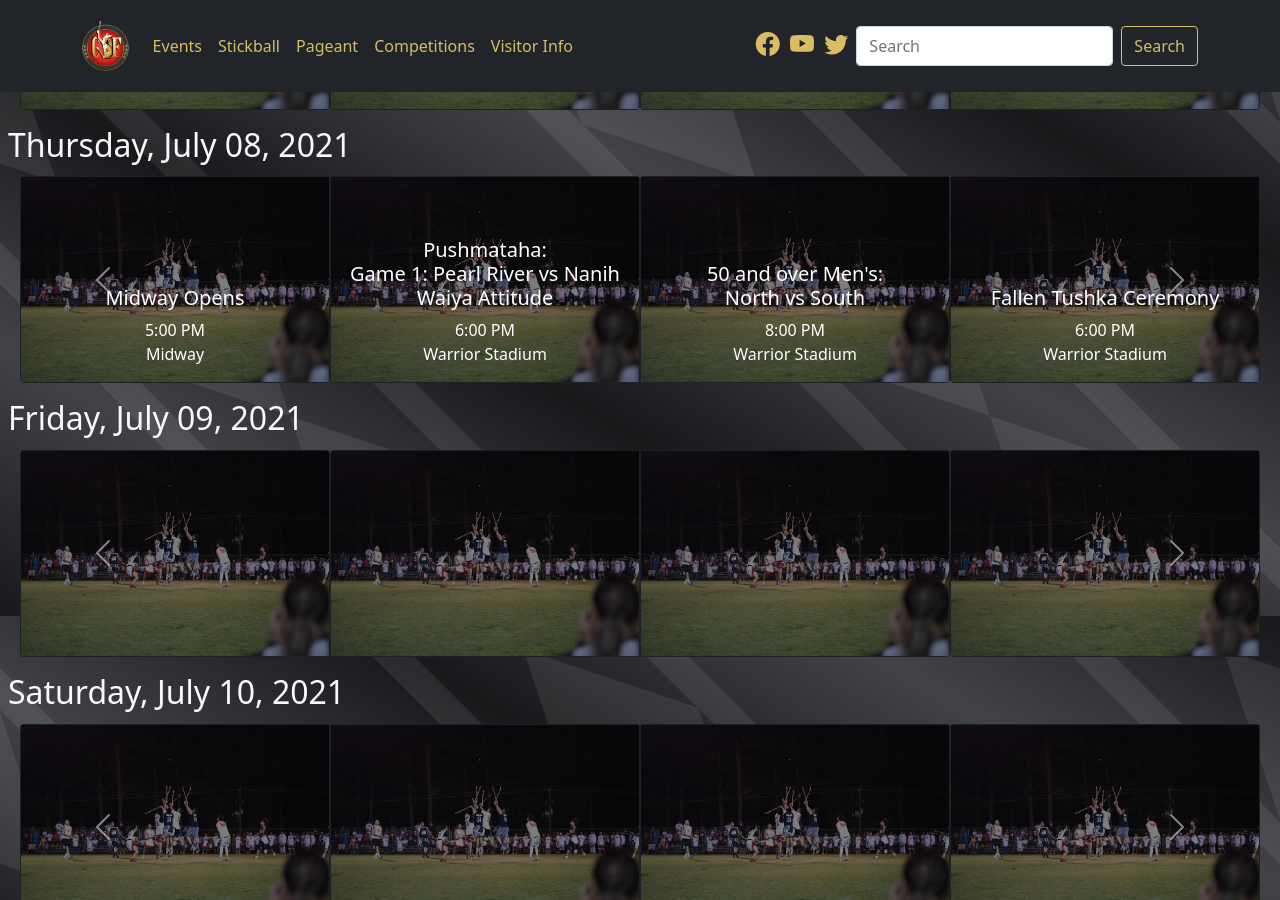
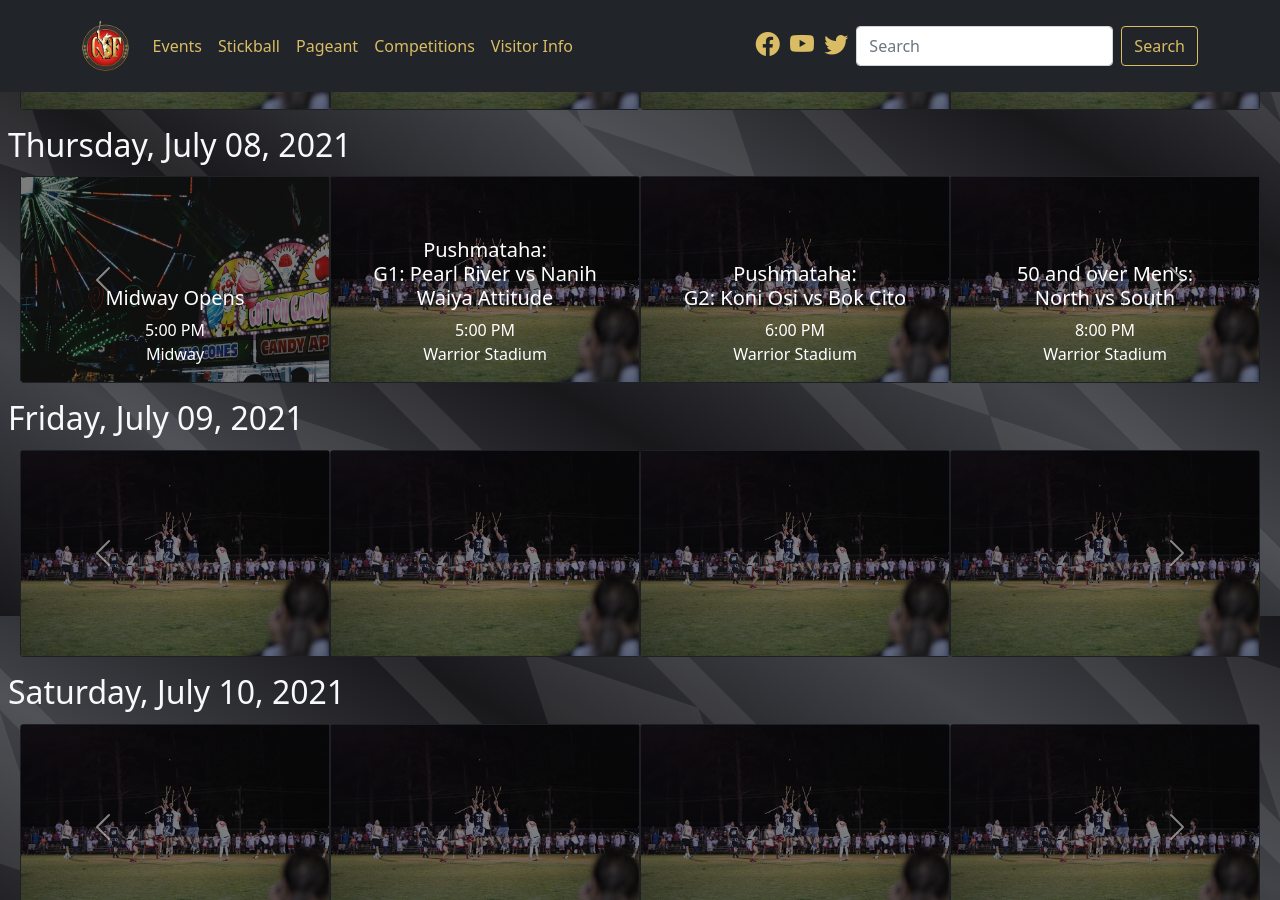
Before and after one commit to smattera/smattera.github.io, a Jekyll site: the page built from events/index.md, in a window 1280 px wide and 900 px high, scrolled down 344 px. Built offline with Jekyll 4.4.1, drawn with Linux system fonts in a browser that asks for light colours; nearby versions of some CDN libraries.

Commit message:
Update events.html

```diff
--- a/_includes/events.html
+++ b/_includes/events.html
@@ -2,7 +2,7 @@
   <div>
     <h1 class="py-2">Events</h1>
 
-    <h2 class="pt-3 pb-1 text-start">Wednesday, July 07, 2021</h2>
+    <h2 class="pt-3 pb-1 ml-2 text-start">Wednesday, July 07, 2021</h2>
     <div class="row mx-auto my-auto justify-content-center px-0">
       <div id="dayOneCarousel" class="carousel slide" data-bs-interval="false">
         <div class="carousel-inner">
@@ -39,13 +39,13 @@
       </div>
     </div>
 
-    <h2 class="pt-3 pb-1 text-start">Thursday, July 08, 2021</h2>
+    <h2 class="pt-3 pb-1 ml-2 text-start">Thursday, July 08, 2021</h2>
     <div class="row mx-auto my-auto justify-content-center px-0">
       <div id="dayTwoCarousel" class="carousel slide" data-bs-interval="false">
         <div class="carousel-inner">
           {% include event-card.html
-            file="stickball2"
-            alt="Stickball"
+            file="midway"
+            alt="Midway"
             title="Midway Opens"
             time="5:00 PM"
             loc="Midway"
@@ -54,7 +54,14 @@
             file="stickball2"
             alt="Stickball"
             div="Pushmataha:"
-            title="Game 1: Pearl River vs Nanih Waiya Attitude"
+            title="G1: Pearl River vs Nanih Waiya Attitude"
+            time="5:00 PM"
+            loc="Warrior Stadium" %}
+          {% include event-card.html
+            file="stickball2"
+            alt="Stickball"
+            div="Pushmataha:"
+            title="G2: Koni Osi vs Bok Cito"
             time="6:00 PM"
             loc="Warrior Stadium" %}
           {% include event-card.html
@@ -76,7 +83,7 @@
       </div>
     </div>
 
-    <h2 class="pt-3 pb-1 text-start">Friday, July 09, 2021</h2>
+    <h2 class="pt-3 pb-1 ml-2 text-start">Friday, July 09, 2021</h2>
     <div class="row mx-auto my-auto justify-content-center px-0">
       <div id="dayThreeCarousel" class="carousel slide" data-bs-interval="false">
         <div class="carousel-inner">
@@ -98,7 +105,7 @@
       </div>
     </div>
 
-    <h2 class="pt-3 pb-1 text-start">Saturday, July 10, 2021</h2>
+    <h2 class="pt-3 pb-1 ml-2 text-start">Saturday, July 10, 2021</h2>
     <div class="row mx-auto my-auto justify-content-center px-0">
       <div id="dayFourCarousel" class="carousel slide" data-bs-interval="false">
         <div class="carousel-inner">
@@ -120,7 +127,7 @@
       </div>
     </div>
 
-    <h2 class="pt-3 pb-1 text-start">Monday, July 12, 2021</h2>
+    <h2 class="pt-3 pb-1 ml-2 text-start">Monday, July 12, 2021</h2>
     <div class="row mx-auto my-auto justify-content-center px-0">
       <div id="dayFiveCarousel" class="carousel slide" data-bs-interval="false">
         <div class="carousel-inner">
@@ -142,7 +149,7 @@
       </div>
     </div>
 
-    <h2 class="pt-3 pb-1 text-start">Tuesday, July 13, 2021</h2>
+    <h2 class="pt-3 pb-1 ml-2 text-start">Tuesday, July 13, 2021</h2>
     <div class="row mx-auto my-auto justify-content-center px-0">
       <div id="daySixCarousel" class="carousel slide" data-bs-interval="false">
         <div class="carousel-inner">
@@ -164,7 +171,7 @@
       </div>
     </div>
 
-    <h2 class="pt-3 pb-1 text-start">Wednesday, July 14, 2021</h2>
+    <h2 class="pt-3 pb-1 ml-2 text-start">Wednesday, July 14, 2021</h2>
     <div class="row mx-auto my-auto justify-content-center px-0">
       <div id="daySevenCarousel" class="carousel slide" data-bs-interval="false">
         <div class="carousel-inner">
@@ -186,7 +193,7 @@
       </div>
     </div>
 
-    <h2 class="pt-3 pb-1 text-start">Thursday, July 15, 2021</h2>
+    <h2 class="pt-3 pb-1 ml-2 text-start">Thursday, July 15, 2021</h2>
     <div class="row mx-auto my-auto justify-content-center px-0">
       <div id="dayEightCarousel" class="carousel slide" data-bs-interval="false">
         <div class="carousel-inner">
@@ -208,7 +215,7 @@
       </div>
     </div>
 
-    <h2 class="pt-3 pb-1 text-start">Friday, July 16, 2021</h2>
+    <h2 class="pt-3 pb-1 ml-2 text-start">Friday, July 16, 2021</h2>
     <div class="row mx-auto my-auto justify-content-center px-0">
       <div id="dayNineCarousel" class="carousel slide" data-bs-interval="false">
         <div class="carousel-inner">
@@ -230,7 +237,7 @@
       </div>
     </div>
 
-    <h2 class="pt-3 pb-1 text-start">Saturday, July 17, 2021</h2>
+    <h2 class="pt-3 pb-1 ml-2 text-start">Saturday, July 17, 2021</h2>
     <div class="row mx-auto my-auto justify-content-center px-0">
       <div id="dayTenCarousel" class="carousel slide" data-bs-interval="false">
         <div class="carousel-inner">
```
Also changed, not shown: assets/img/midway.jpg (added), 2 other files.
